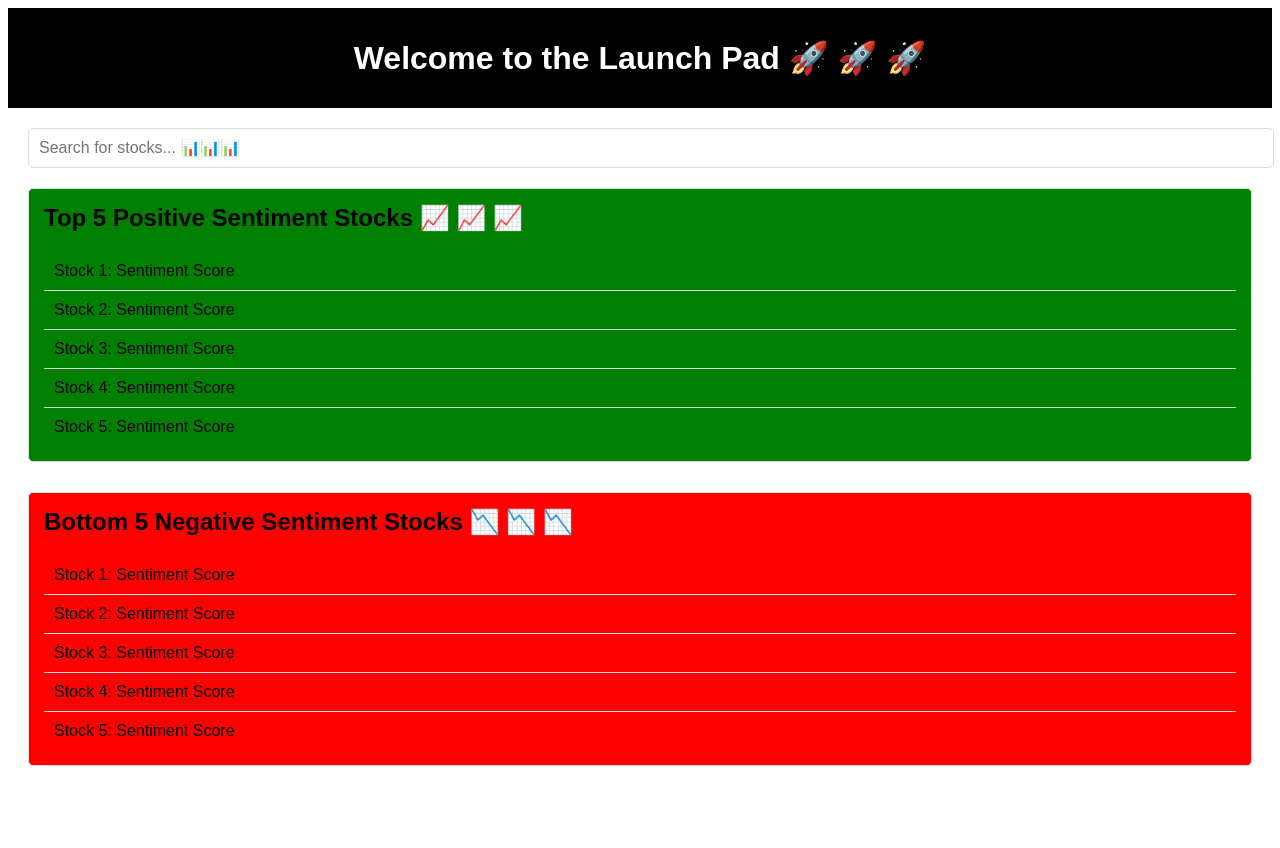
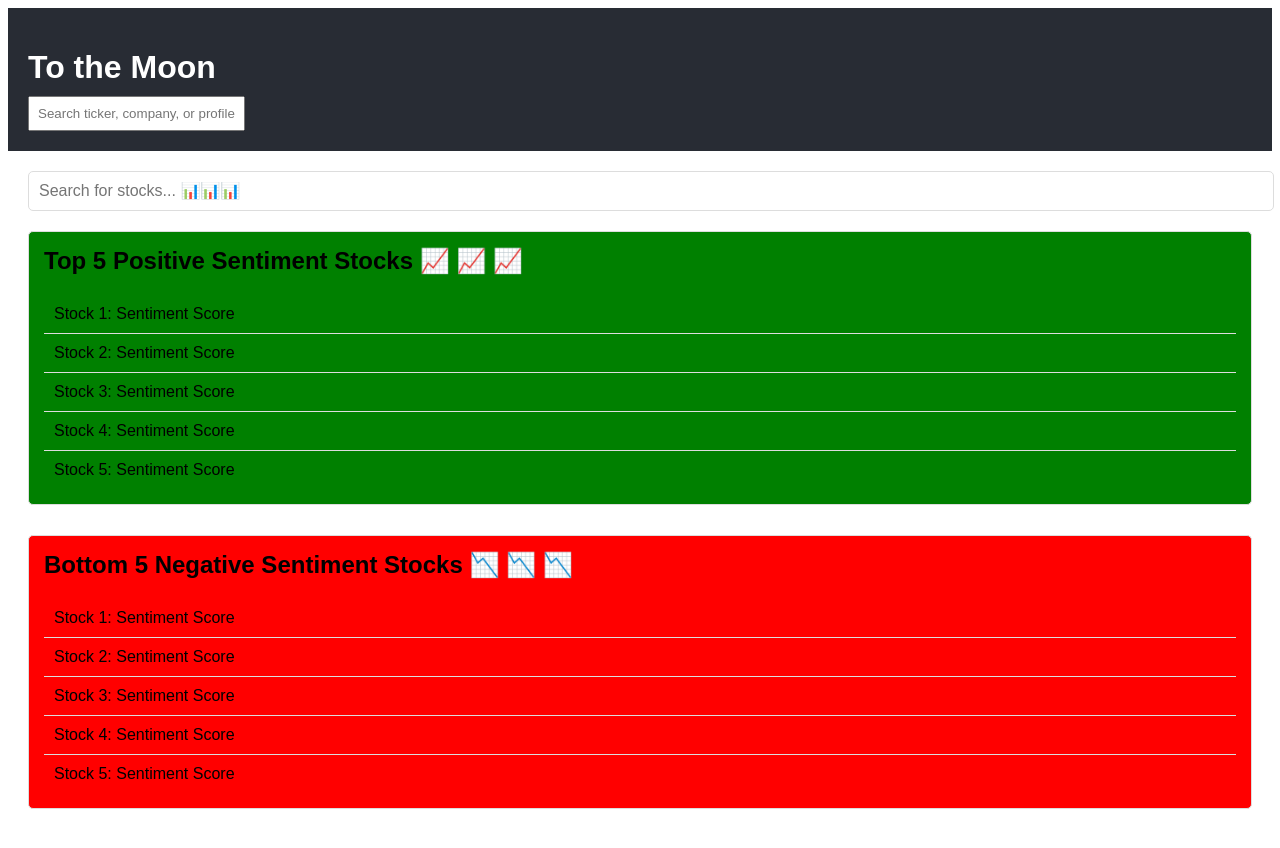
Before and after one commit to rmv6471/To-The-Moon, a React (Create React App) app in the folder client/: page / in a window 1280 px wide. Shown: the top 848 px of the page. Before the commit the page ends 824 px from the top, so only its background shows below. Built offline with nearby package versions, Linux system fonts and the light colour scheme.

Commit message:
Update Header component and CSS for aesthetic enhancements

```diff
--- a/client/src/components/Header.css
+++ b/client/src/components/Header.css
@@ -1,13 +1,17 @@
 .header {
-    display: flex;
-    justify-content: center; /* Center the title */
-    align-items: center;
-    padding: 10px 20px;
-    background-color: black;
-    color: white;
-    height: 5rem;
-  }
+  display: flex;
+  flex-direction: column;
+  align-items: start;
+  padding: 20px;
+  background-color: #282c34;
+  color: white;
+}
 
-  .header h1 {
-    margin: 0;
-  }
+.header-content h1 {
+  margin-bottom: 10px;
+}
+
+.header-content input {
+  padding: 8px;
+  width: 100%;
+}
--- a/client/src/components/Header.js
+++ b/client/src/components/Header.js
@@ -1,10 +1,13 @@
 import React from 'react';
-import './Header.css'; // Import the CSS file for styling
+import './Header.css'; // Make sure to create a CSS file for styling
 
 const Header = () => {
   return (
     <header className="header">
-      <h1>Welcome to the Launch Pad 🚀 🚀 🚀</h1>
+      <div className="header-content">
+        <h1>To the Moon</h1>
+        <input type="text" placeholder="Search ticker, company, or profile" />
+      </div>
     </header>
   );
 };
```
